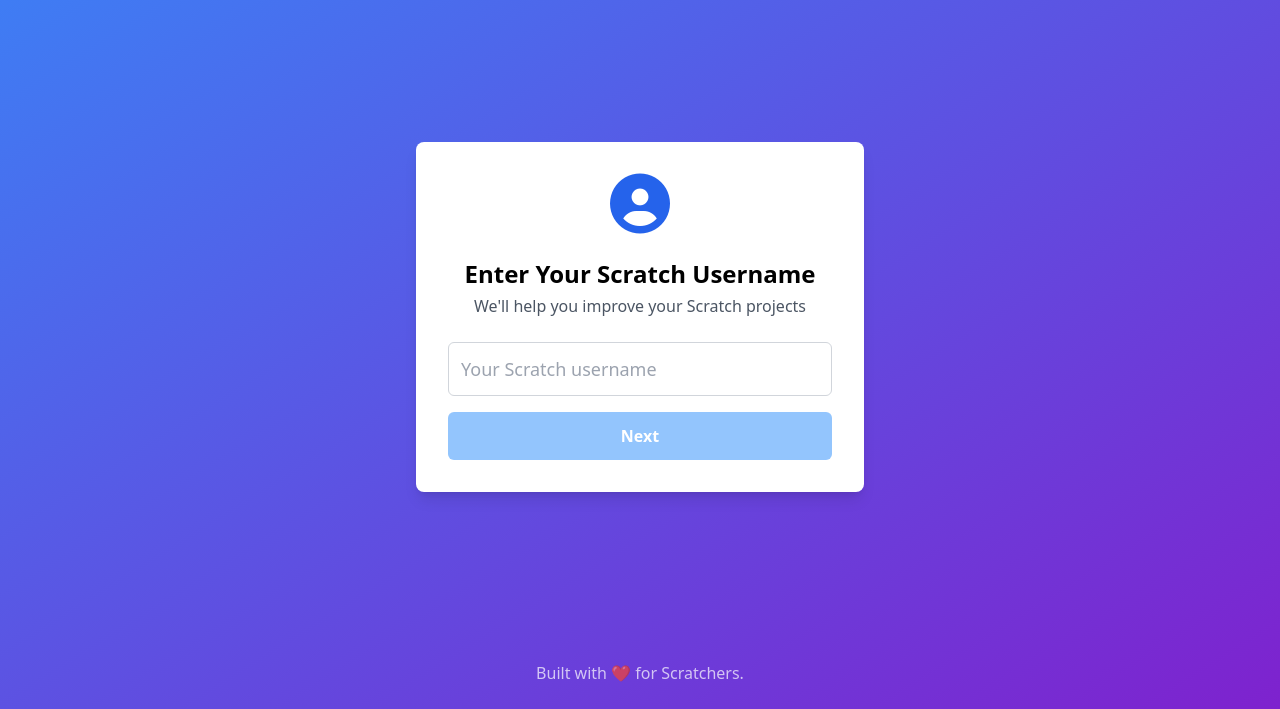
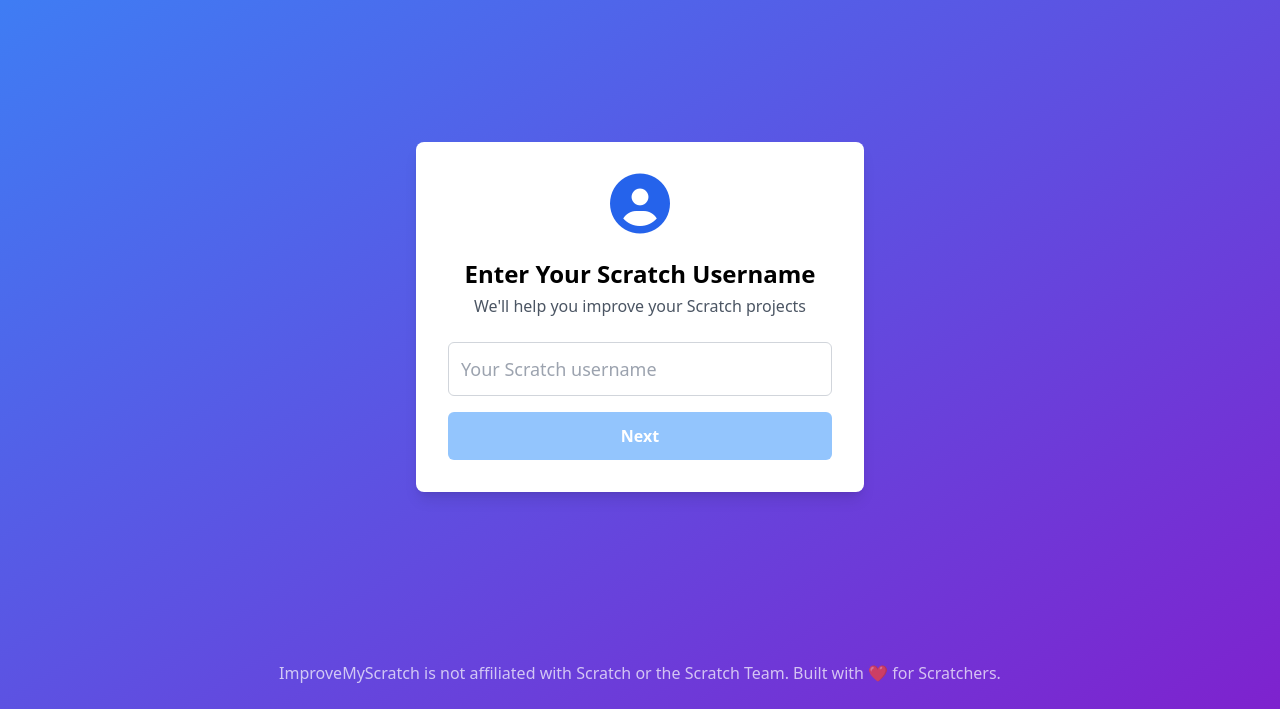
Before and after one commit to cattymod/ImproveMyScratch, a plain HTML site: page login/index.html in a window 1280 px wide. Shown: the part 91-800 px from the top of the page. Drawn offline with nearby package versions, Linux system fonts and the light colour scheme.

Commit message:
Update index.html

```diff
--- a/login/index.html
+++ b/login/index.html
@@ -92,7 +92,7 @@
 </main>
 
 <footer class="max-w-4xl mx-auto w-full p-6 text-center text-white opacity-70">
-  Built with ❤️ for Scratchers.
+  ImproveMyScratch is not affiliated with Scratch or the Scratch Team. Built with ❤️ for Scratchers.
 </footer>
 
 <script>
```
